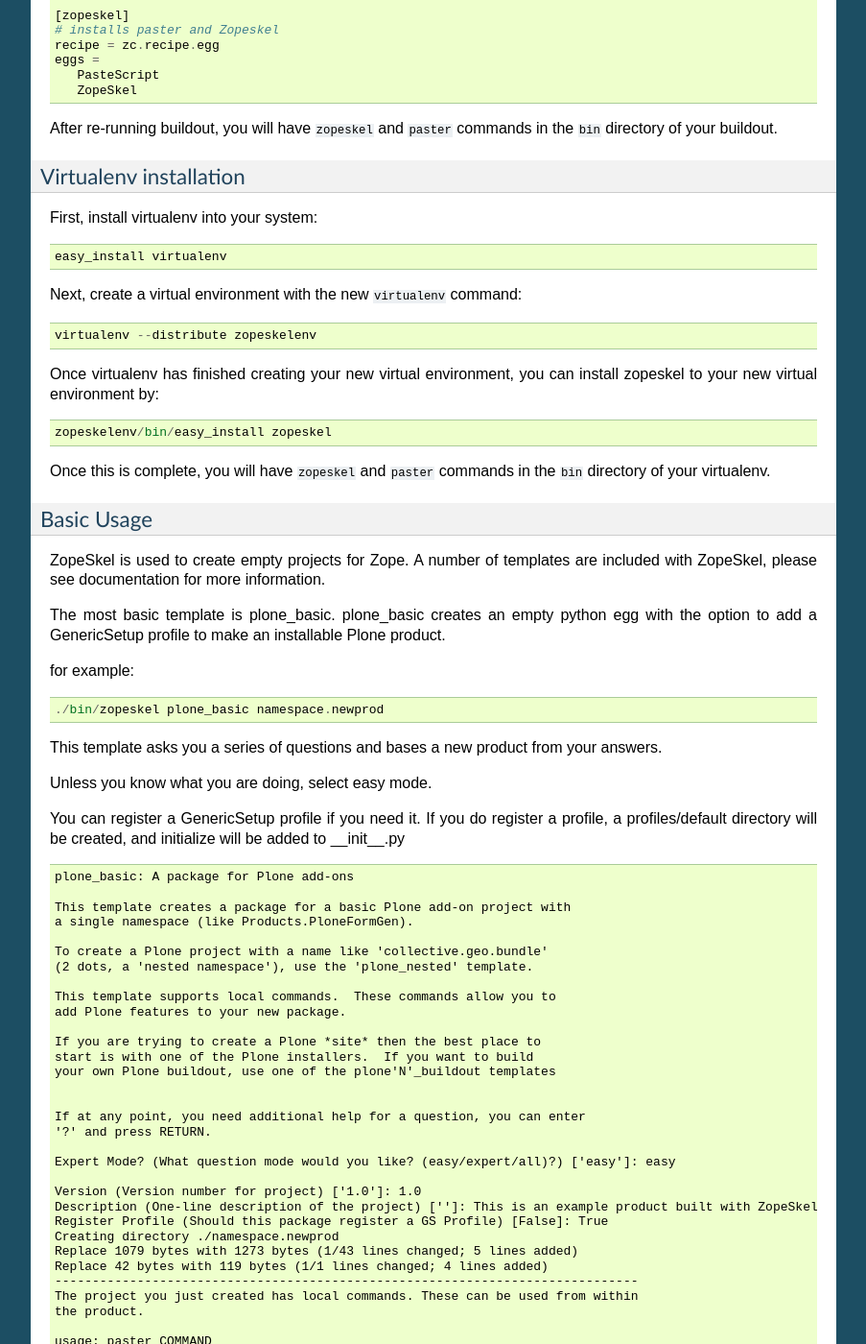
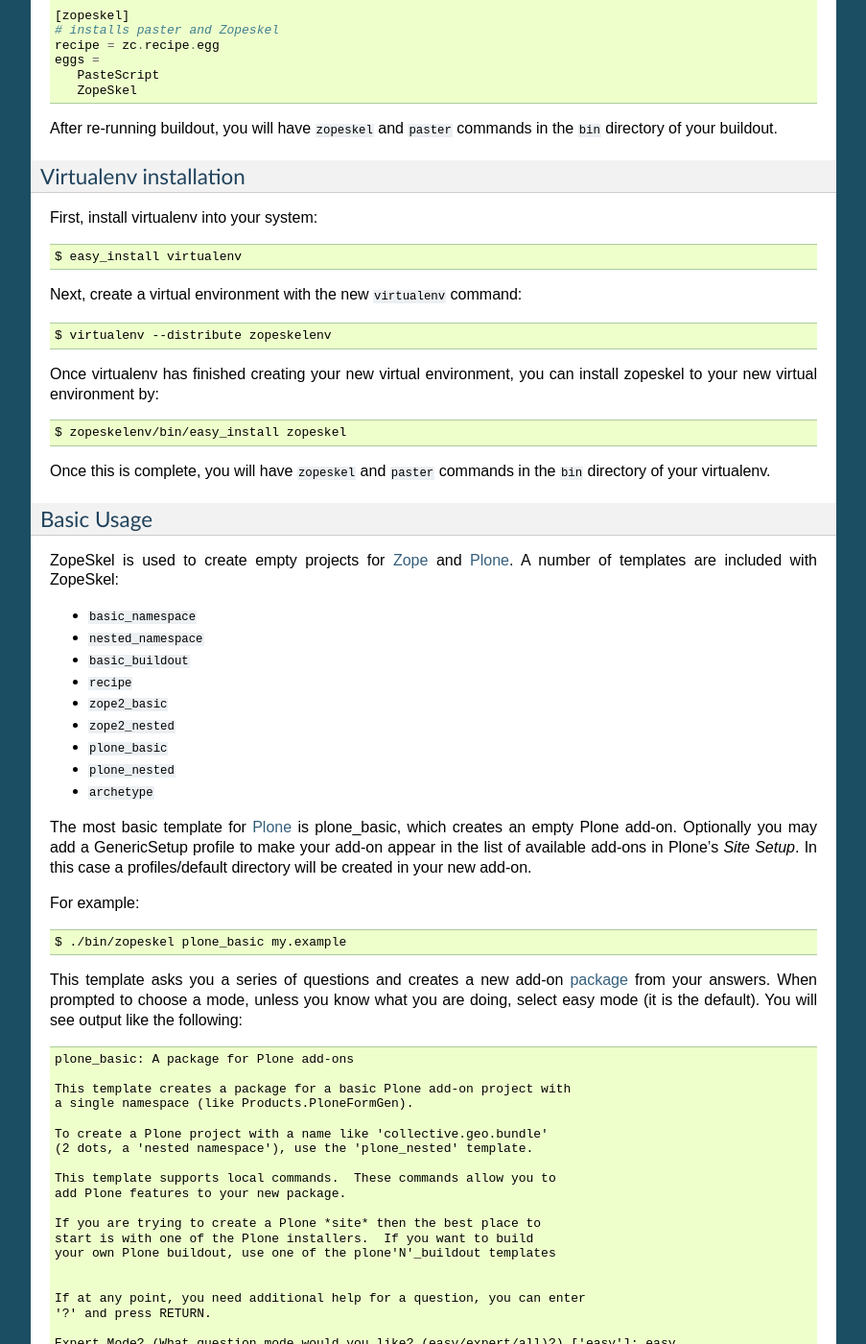
Before and after one commit to cewing/templer.manual, a Sphinx documentation site: the page built from source/applications/zopeskel.rst, in a window 1280 px wide and 1400 px high, scrolled down 412 px. Shown: the whole window at 96% size, without its empty margins (198-1101 px from the left). Built offline with Sphinx 7.4.7, drawn with Linux system fonts in a browser that asks for light colours; pages that are not in the unit, such as notebooks, are missing from menus; some of the changed text lies outside the part shown.

Commit message:
* adding cross-references, glossary terms * editing zopeskel doc for content and clarity * remove references to deleted users manual * add quickstart content

```diff
--- a/source/applications/zopeskel.rst
+++ b/source/applications/zopeskel.rst
@@ -39,16 +39,16 @@
 
 First, install virtualenv into your system::
 
-    easy_install virtualenv
+    $ easy_install virtualenv
 
 Next, create a virtual environment with the new ``virtualenv`` command::
 
-    virtualenv --distribute zopeskelenv
+    $ virtualenv --distribute zopeskelenv
 
 Once virtualenv has finished creating your new virtual environment, you can
 install zopeskel to your new virtual environment by::
 
-    zopeskelenv/bin/easy_install zopeskel
+    $ zopeskelenv/bin/easy_install zopeskel
 
 Once this is complete, you will have ``zopeskel`` and ``paster`` commands in the
 ``bin`` directory of your virtualenv.
@@ -57,26 +57,32 @@
 Basic Usage
 -----------
 
-ZopeSkel is used to create empty projects for Zope. A number of templates are
-included with ZopeSkel, please see documentation for more information.
+ZopeSkel is used to create empty projects for Zope_ and Plone_. A number of templates are
+included with ZopeSkel:
 
-The most basic template is plone_basic. plone_basic creates an empty python
-egg with the option to add a GenericSetup profile to make an installable Plone
-product.
+* ``basic_namespace``
+* ``nested_namespace``
+* ``basic_buildout``
+* ``recipe``
+* ``zope2_basic``
+* ``zope2_nested``
+* ``plone_basic``
+* ``plone_nested``
+* ``archetype``
 
-for example::
+The most basic template for Plone_ is plone_basic, which creates an
+empty Plone add-on. Optionally you may add a GenericSetup profile to make your
+add-on appear in the list of available add-ons in Plone's *Site Setup*. In
+this case a profiles/default directory will be created in your new add-on.
 
- ./bin/zopeskel plone_basic namespace.newprod
+For example::
 
+    $ ./bin/zopeskel plone_basic my.example
 
-This template asks you a series of questions and bases a new product from your
-answers.
-
-Unless you know what you are doing, select easy mode.
-
-You can register a GenericSetup profile if you need it. If you do register a
-profile, a profiles/default directory will be created, and initialize will be
-added to __init__.py ::
+This template asks you a series of questions and creates a new add-on
+:term:`package` from your answers. When prompted to choose a mode, unless you
+know what you are doing, select easy mode (it is the default). You will see
+output like the following::
 
     plone_basic: A package for Plone add-ons
 
@@ -102,7 +108,7 @@
     Version (Version number for project) ['1.0']: 1.0
     Description (One-line description of the project) ['']: This is an example product built with ZopeSkel
     Register Profile (Should this package register a GS Profile) [False]: True
-    Creating directory ./namespace.newprod
+    Creating directory ./my.example
     Replace 1079 bytes with 1273 bytes (1/43 lines changed; 5 lines added)
     Replace 42 bytes with 119 bytes (1/1 lines changed; 4 lines added)
     ------------------------------------------------------------------------------
@@ -126,3 +132,37 @@
 
 
 Once complete you will have a brand new Plone package waiting for customization!
+
+Local Commands
+--------------
+
+A :term:`local command` uses templates to allow you to add features to your
+newly created add-on. To run a local command, you must first change directory
+to inside your add-on::
+
+    $ cd my.example/src
+
+From here, you can use the ``paster`` command to show you which templates are
+available to use::
+
+    $ ../../bin/paster add --list
+    Available templates:
+        browserlayer:  A Plone browserlayer
+        browserview:   A browser view skeleton
+
+To run a specific local command, you provide the name of the template::
+
+    $ ../../bin/paster add browserview
+    Enter view_name (Browser view name) ['Example']: Example
+
+When this command completes, you will find a new browser module, with the
+files required to add a browser view to your add-on::
+
+    $ ls -1 my/example/browser/
+    __init__.py
+    configure.zcml
+    exampleview.pt
+    exampleview.py
+
+.. _Zope: http://www.zope.org/
+.. _Plone: http://www.plone.org/
--- a/source/index.rst
+++ b/source/index.rst
@@ -56,7 +56,6 @@
 
    quickstart
    packages
-   users/index
    developers/index
    information/index
    applications/index
```
Also changed, not shown: source/information/glossary.rst (+32 -24 lines), source/packages.rst (+4 -4 lines), source/quickstart.rst (+21 -3 lines).
